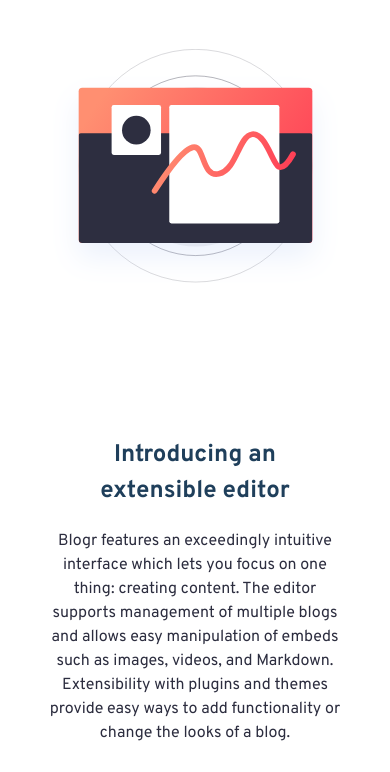
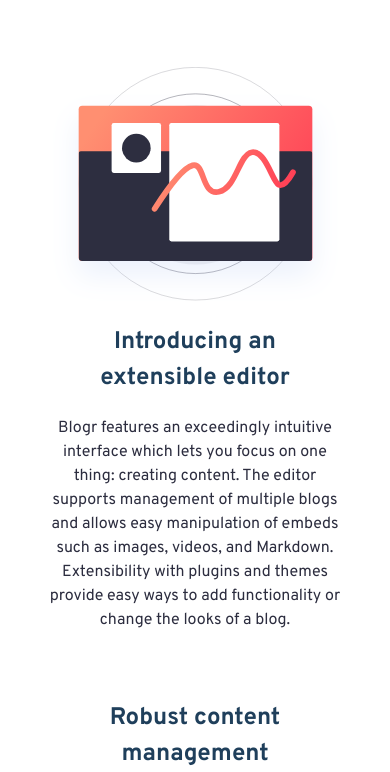
Before and after one commit to omotayobolu/Blogr, a plain HTML site: page index.html in a window 390 px wide. Shown: the part 612-1384 px from the top of the page. Drawn offline with Linux system fonts and the light colour scheme.

Commit message:
Some changes

```diff
--- a/styles.css
+++ b/styles.css
@@ -475,7 +475,8 @@ footer a {
   }
 
   .future-content {
-    margin-top: 350px;
+    grid-row: 2;
+    order: 2;
   }
 
   .future-content h4 {
@@ -494,9 +495,10 @@ footer a {
   }
 
   .future-img .future-img-mv {
-    margin-top: -1000px;
     display: block;
     max-width: 100%;
+    grid-row: 1;
+    order: 1;
   }
 
   #art {
```
